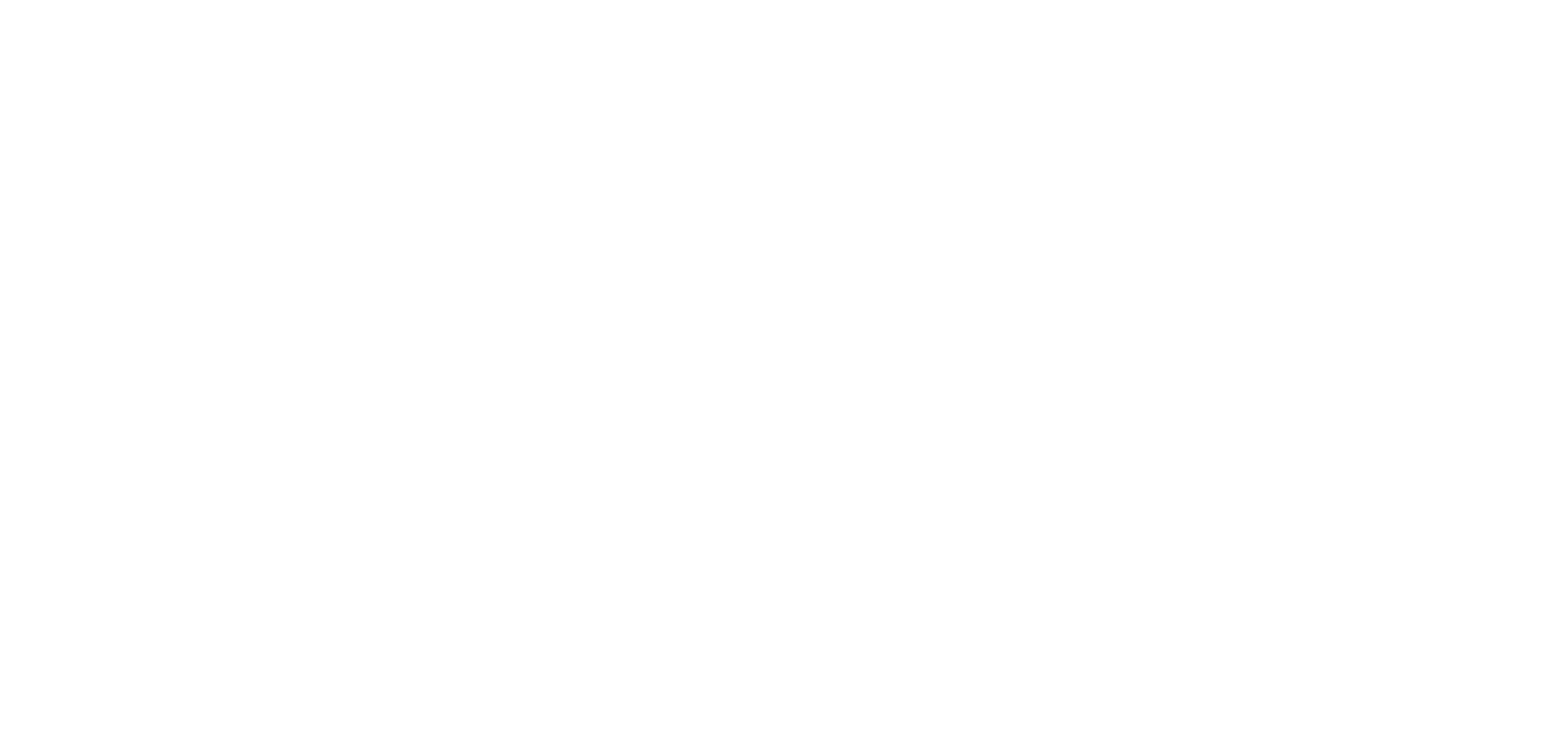
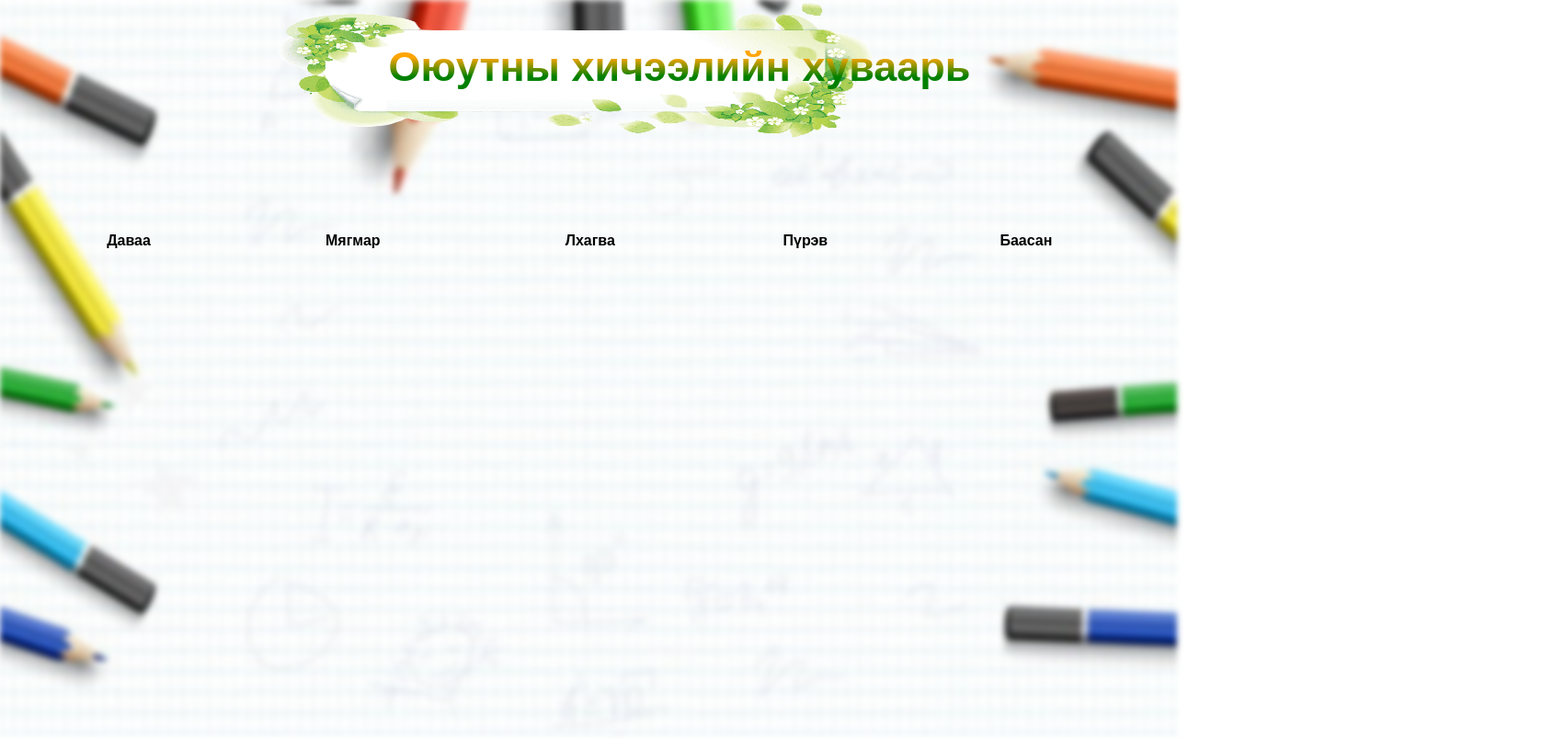
Before and after one commit to emunkhsaikhan/huvaari, a plain HTML site: page timetable.html in a window 1280 px wide. Shown: the whole page at 92% size, 1702 px wide, since content can reach past the window. Drawn offline with Linux system fonts and the light colour scheme; a web font is replaced by a local one.

Commit message:
shine huudas deer table oruulav

```diff
--- a/timetable.html
+++ b/timetable.html
@@ -0,0 +1,37 @@
+<!DOCTYPE html>
+<html lang="en">
+<head>
+    <meta charset="UTF-8">
+    <meta http-equiv="X-UA-Compatible" content="IE=edge">
+    <meta name="viewport" content="width=device-width, initial-scale=1.0">
+    <title>Document</title>
+    <link rel="stylesheet" href="style.css" />
+
+    <!-- Google Font -->
+    <link rel="preconnect" href="https://fonts.googleapis.com">
+    <link rel="preconnect" href="https://fonts.gstatic.com" crossorigin>
+    <link href="https://fonts.googleapis.com/css2?family=Sofia+Sans+Condensed:ital,wght@0,1;0,100;0,200;0,300;0,400;0,500;0,600;0,700;0,800;0,900;0,1000;1,1;1,100;1,200;1,300;1,400;1,500;1,600;1,700;1,800;1,900;1,1000&display=swap" rel="stylesheet">
+</head>
+<body>
+    <section class="main">
+        <img src="assets/bg.jpg" alt="background" class="bg"/>
+        <div class="head">
+            <h1>Оюутны хичээлийн хуваарь</h1>
+            <img src="assets/text-bg.png" alt="txt_bg" />
+        </div>
+        <div class="schedule">
+
+            <table style="width: 100%;">
+                <tr>
+                    <th> Даваа </th>
+                    <th> Мягмар </th>
+                    <th> Лхагва </th>
+                    <th> Пүрэв </th>
+                    <th> Баасан </th>
+                </tr>
+            </table>
+
+        </div>
+    </section>
+</body>
+</html>
```
Also changed, not shown: index.html (+3 -3 lines).
